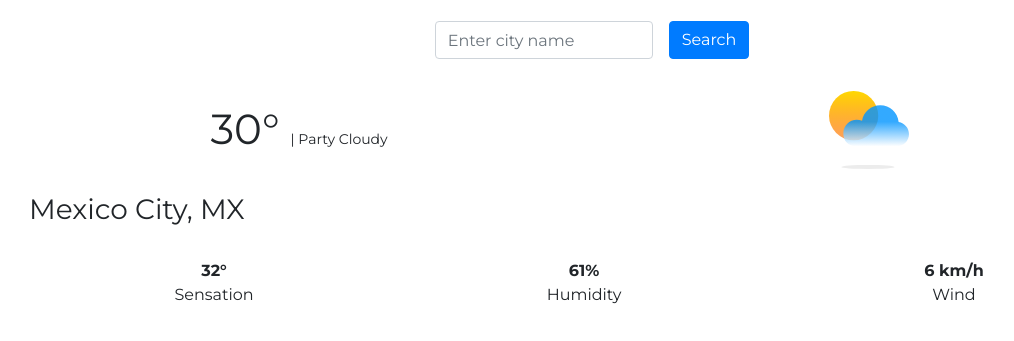
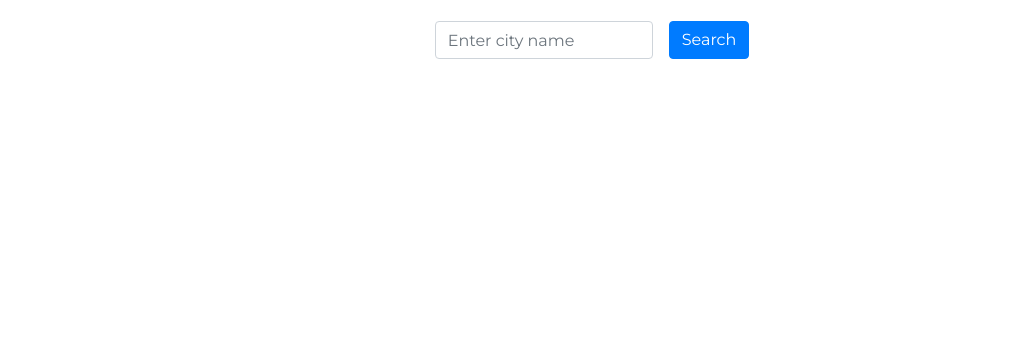
Before and after one commit to AlejandroQR23/weatherApp, a website built with webpack: page src/index.html in a window 1280 px wide. Shown: the part 75-416 px from the top of the page, without its empty margins (56-1070 px from the left). Built offline with nearby package versions, Linux system fonts and the light colour scheme.

Commit message:
dinamically generated content

```diff
--- a/src/index.html
+++ b/src/index.html
@@ -10,6 +10,7 @@
     </head>
     <body>
 
+        <!-- Header -->
         <header class="container my-4">
             <h1 class="text-center">
                 <svg xmlns="http://www.w3.org/2000/svg" width="30" height="30" fill="currentColor" class="bi bi-cloud-sun-fill" viewBox="0 0 16 16">
@@ -20,55 +21,16 @@
             </h1>
         </header>
 
-        <div class="container weather-display">
-
         <!-- Search input -->
         <form class="form-inline justify-content-center mb-4">
-                <div class="form-group mx-sm-3 mb-2">
+            <div class="form-group mx-3 mb-2">
                 <label for="cityName" class="sr-only">Enter city name</label>
                 <input type="text" class="form-control" id="cityName" placeholder="Enter city name">
             </div>
             <button class="btn btn-primary mb-2 searchBtn">Search</button>
         </form>
 
-            <!-- Main temperature -->
-            <div class="row align-items-center justify-content-around text-center">
-                <div class="col-12 col-sm-6 temperature">
-                    <p id="temperature" class="d-inline"> 30° </p>
-                    <p id="description" class="d-inline align-self-center">| Party Cloudy</p>
-                </div>
-                <div class="col-12 col-sm-6 align-self-right">
-                    <img src="./assets/par-cloudy.svg" alt="">
-                </div>
-            </div>
-
-            <!-- Details -->
-            <div class="container city-info pt-4">
-                <div class="row pb-4 justify-content-center justify-content-sm-start">
-                    <h3> Mexico City, MX </h3>
-                </div>
-                <div class="row justify-content-around text-center">
-                    <div class="col">
-                        <p id="humidity">
-                            <strong>32°</strong> <br>
-                            Sensation
-                        </p>
-                    </div>
-                    <div class="col">
-                        <p id="humidity">
-                            <strong>61%</strong> <br>
-                            Humidity
-                        </p>
-                    </div>
-                    <div class="col">
-                        <p id="humidity">
-                            <strong>6 km/h</strong> <br>
-                            Wind
-                        </p>
-                    </div>
-                </div>
-            </div>
-
+        <div class="container weather-display">
         </div>
 
     </body>
```
Lines whose indentation alone changed are shown as unchanged.
